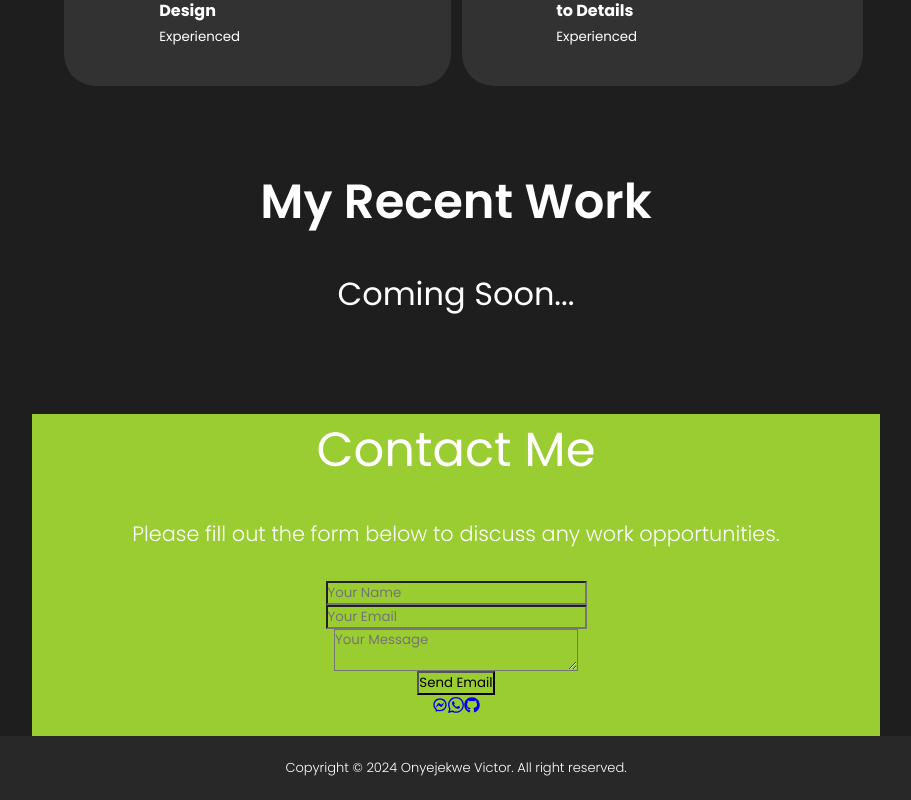
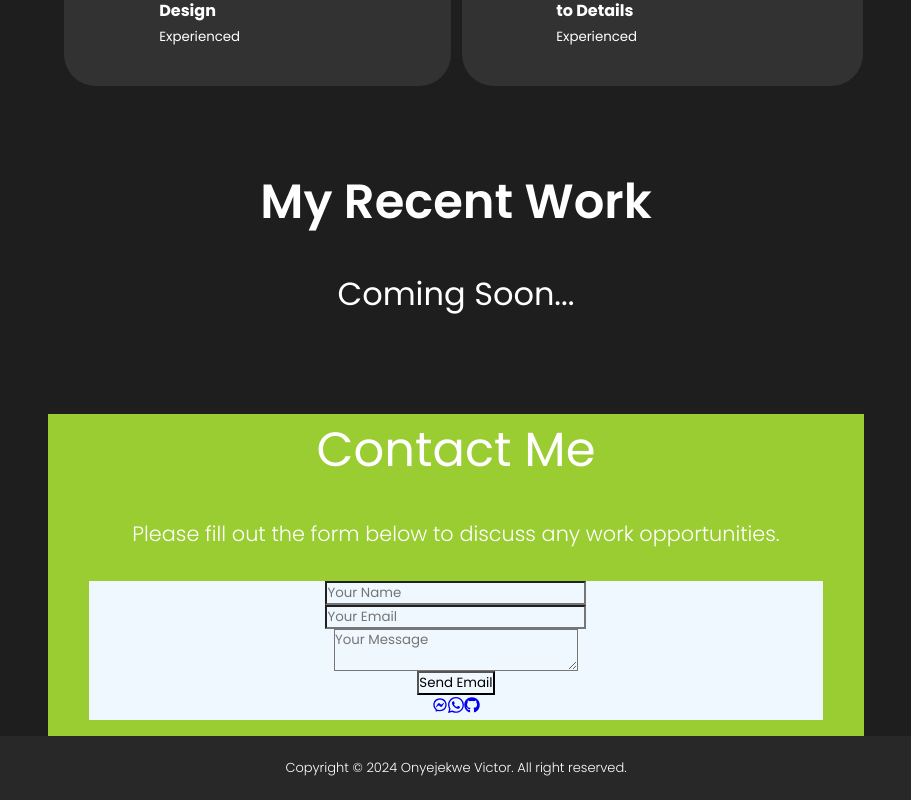
Before and after one commit to ovanda/Web-Portfolio, a React (Create React App) app: page / in a window 1280 px wide. Shown: the part 1270-2070 px from the top of the page, without its empty margins (184-1095 px from the left). Built offline with nearby package versions, Linux system fonts and the light colour scheme.

Commit message:
Working on contacts getting there

```diff
--- a/src/components/Contact/contact.css
+++ b/src/components/Contact/contact.css
@@ -1,6 +1,6 @@
 #contact-page {
-    width: 100vw;
-    max-width: 53rem;
+    width: 80vw;
+    max-width: 51rem;
     margin: 0 auto;
     text-align: center;
     display: flex;
@@ -27,4 +27,8 @@
     display: flex;
     flex-direction: column;
     align-items: center;
+    justify-content: center;
+    width: 90%;
+    max-width: 50rem;
+    background-color: aliceblue;
 }
```
